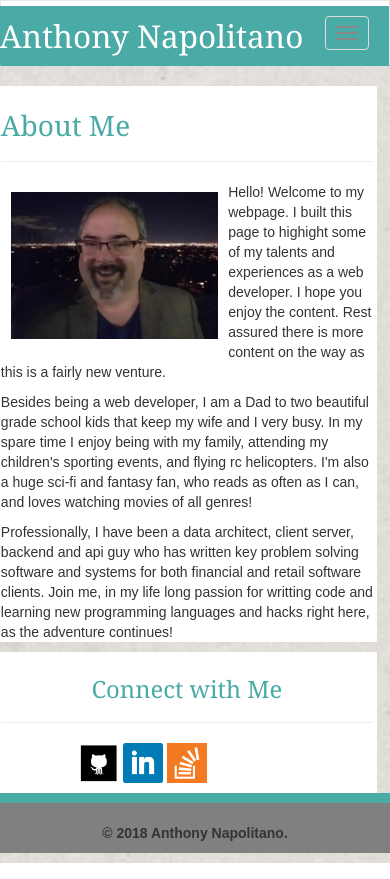
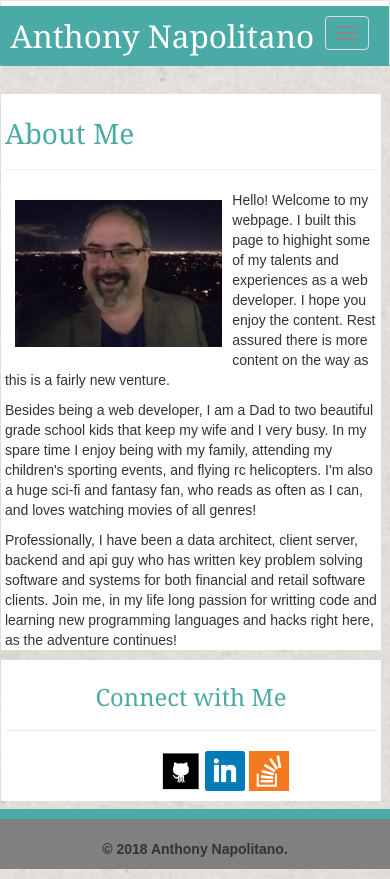
Before and after one commit to aNap73/Bootstrap-Portfolio, a plain HTML site: page index.html in a window 390 px wide. Drawn offline with nearby package versions, Linux system fonts and the light colour scheme.

Commit message:
worked on inset margins and paddings

```diff
--- a/assets/css/style.css
+++ b/assets/css/style.css
@@ -200,7 +200,7 @@ button.navbar-toggle.collapsed{
   background-color: #fff;
   margin: 0;
   padding: 0;
-  margin: .1% 1% 0 1%;
+  margin: .1% 1% 0 0;
   padding: 1% 1% 0 1%;
 }
 .portinset{
@@ -208,16 +208,24 @@ button.navbar-toggle.collapsed{
 }
 @media screen and (max-width:993px)
 {
-
+  .myinset{
+    width: 94%;
+    margin: 2%;
+  }
+  .conwithimgs{
+    margin-left: 42%;
+  }
 
 }
 @media screen and (max-width:768px)
 {
   .myinset{
     width: 94%;
+    margin: 2%;
   }
   .mylogo{
     position: static;
+    text-align: center;
     padding-left:1.3%;
     margin-left: -1.7%;
   }
```
